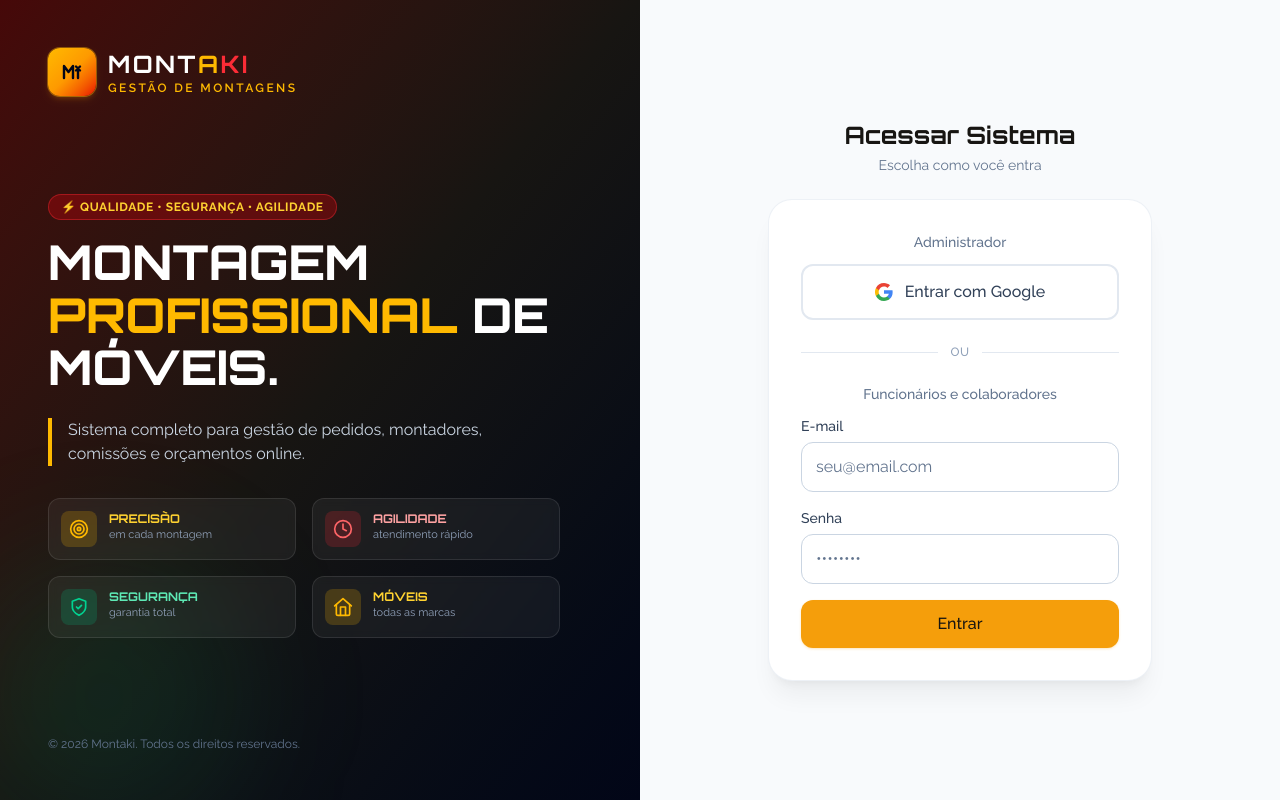
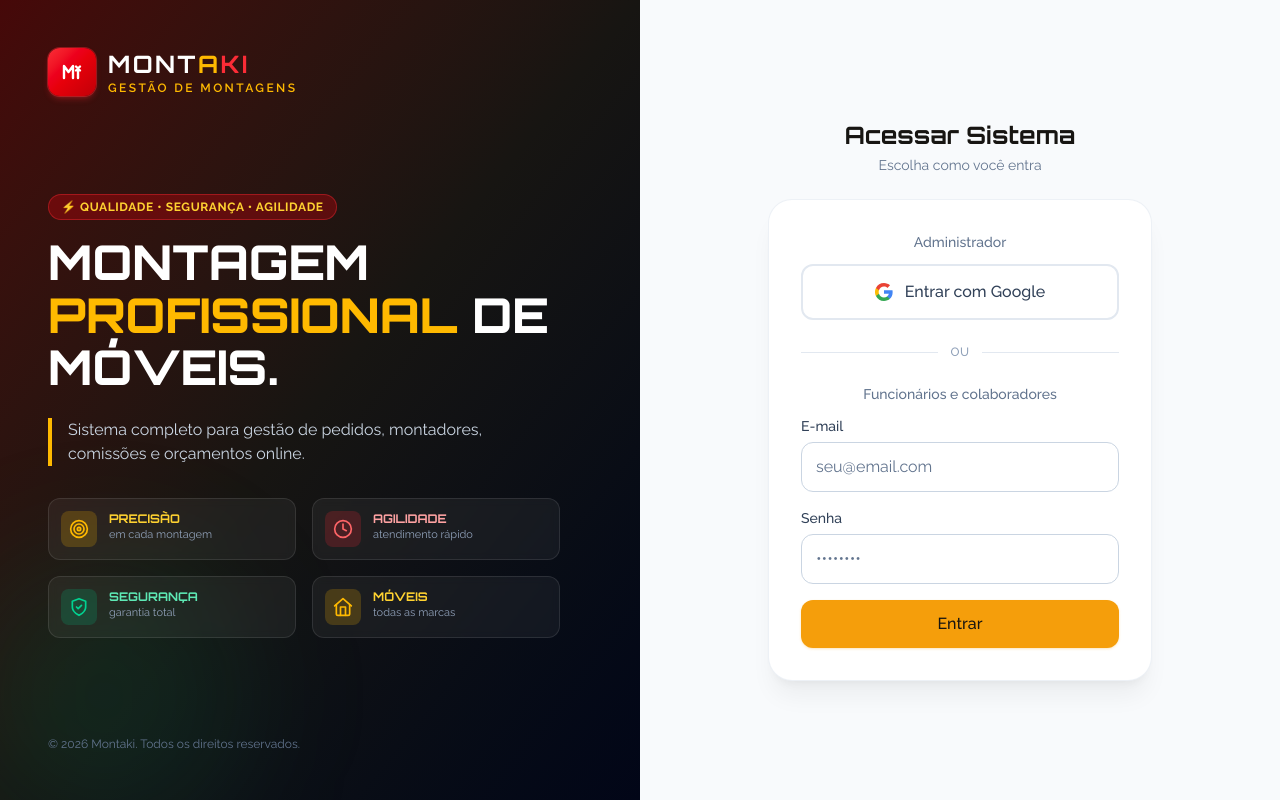
Before and after one commit to santwoxx/montaki, a Next.js app: page /login in a window 1280 px wide. Built offline with nearby package versions, Linux system fonts and the light colour scheme; no server answers.

Commit message:
style: change logo color to red theme

```diff
--- a/components/Logo.tsx
+++ b/components/Logo.tsx
@@ -25,7 +25,7 @@ export function Logo({
   return (
     <span
       className={cx(
-        "flex shrink-0 items-center justify-center bg-gradient-to-br from-amber-400 via-amber-500 to-red-600 text-slate-950 shadow-md shadow-amber-500/20 ring-1 ring-amber-400/40",
+        "flex shrink-0 items-center justify-center bg-gradient-to-br from-red-500 via-red-600 to-red-700 text-white shadow-md shadow-red-500/30 ring-1 ring-red-500/40",
         caixa,
         className
       )}
```
